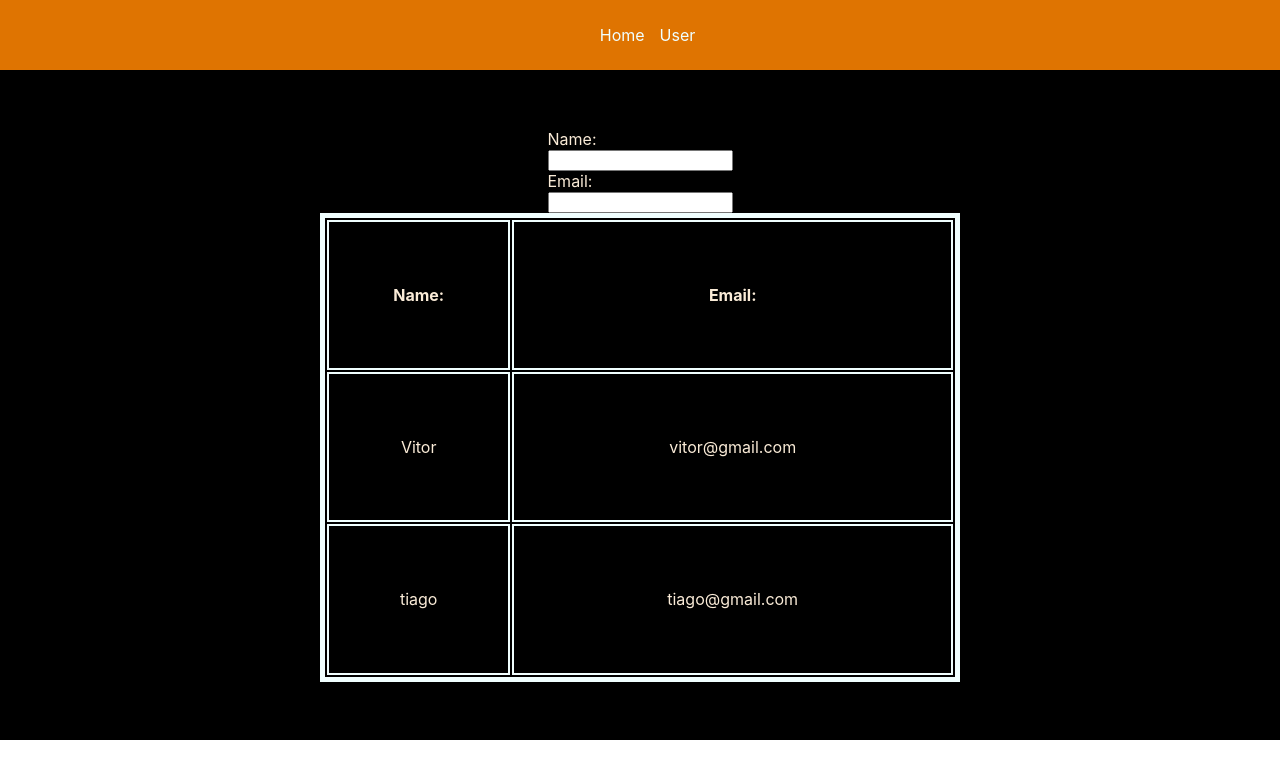
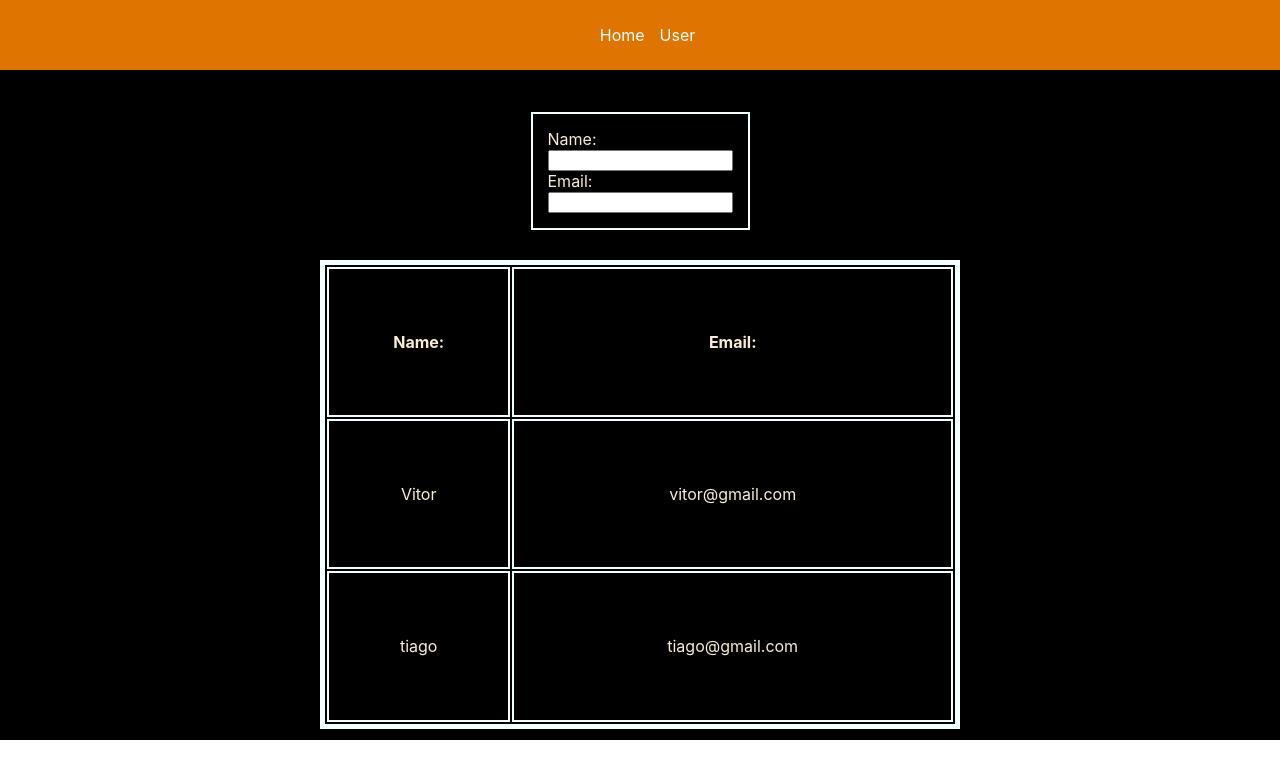
Before and after one commit to RAJ66/learningRedux, a React (Create React App) app: page /user in a window 1280 px wide. Shown: the top 778 px of the page. Built offline with nearby package versions, Linux system fonts and the light colour scheme.

Commit message:
styles form

```diff
--- a/src/pages/user/styles.css
+++ b/src/pages/user/styles.css
@@ -17,5 +17,12 @@
 }
 
 .UserForm{
+  margin-top: 30px;
+  margin-bottom: 30px;
+  padding-bottom: 15px;
+  padding-top: 15px;
+  padding-right: 15px;
+  padding-left: 15px;
 
+  border: 2px azure solid;
 }
```
